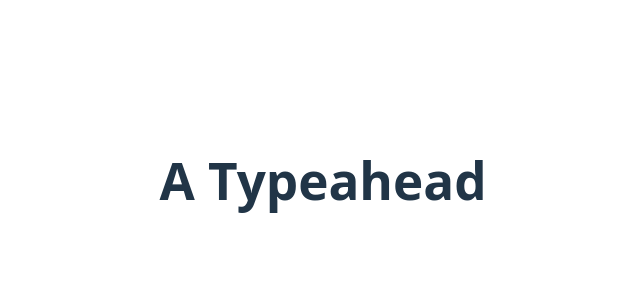
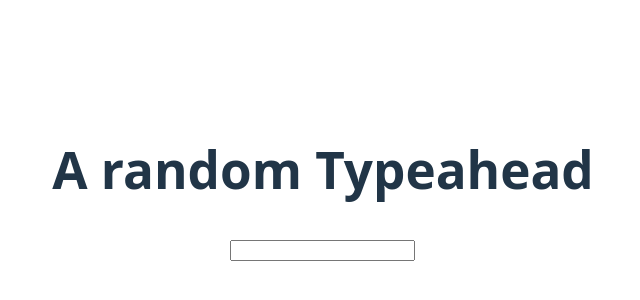
Before and after one commit to diegognt/typeahead, a React (Vite) app: page / in a window 1280 px wide. Shown: the part 220-520 px from the top of the page, without its empty margins (317-957 px from the left). Built offline with nearby package versions, Linux system fonts and the light colour scheme.

Commit message:
Adds the initial behaviour for the Typeahead component

```diff
--- a/src/App.tsx
+++ b/src/App.tsx
@@ -1,7 +1,13 @@
 import "./App.css";
+import Typeahead from "./components/typeahead";
 
 function App() {
-  return <h1>A Typeahead</h1>;
+  return (
+    <article>
+      <h1>A random Typeahead</h1>
+      <Typeahead />
+    </article>
+  );
 }
 
 export default App;
--- /dev/null
+++ b/src/components/typeahead/index.tsx
@@ -0,0 +1,11 @@
+function Typeahead() {
+  return (
+    <search>
+      <form action="#" name="search">
+        <input name="typeahead" type="search" />
+      </form>
+    </search>
+  );
+}
+
+export default Typeahead;
```
Also changed, not shown: 1 other file (tests, documents, lock files or other folders).
